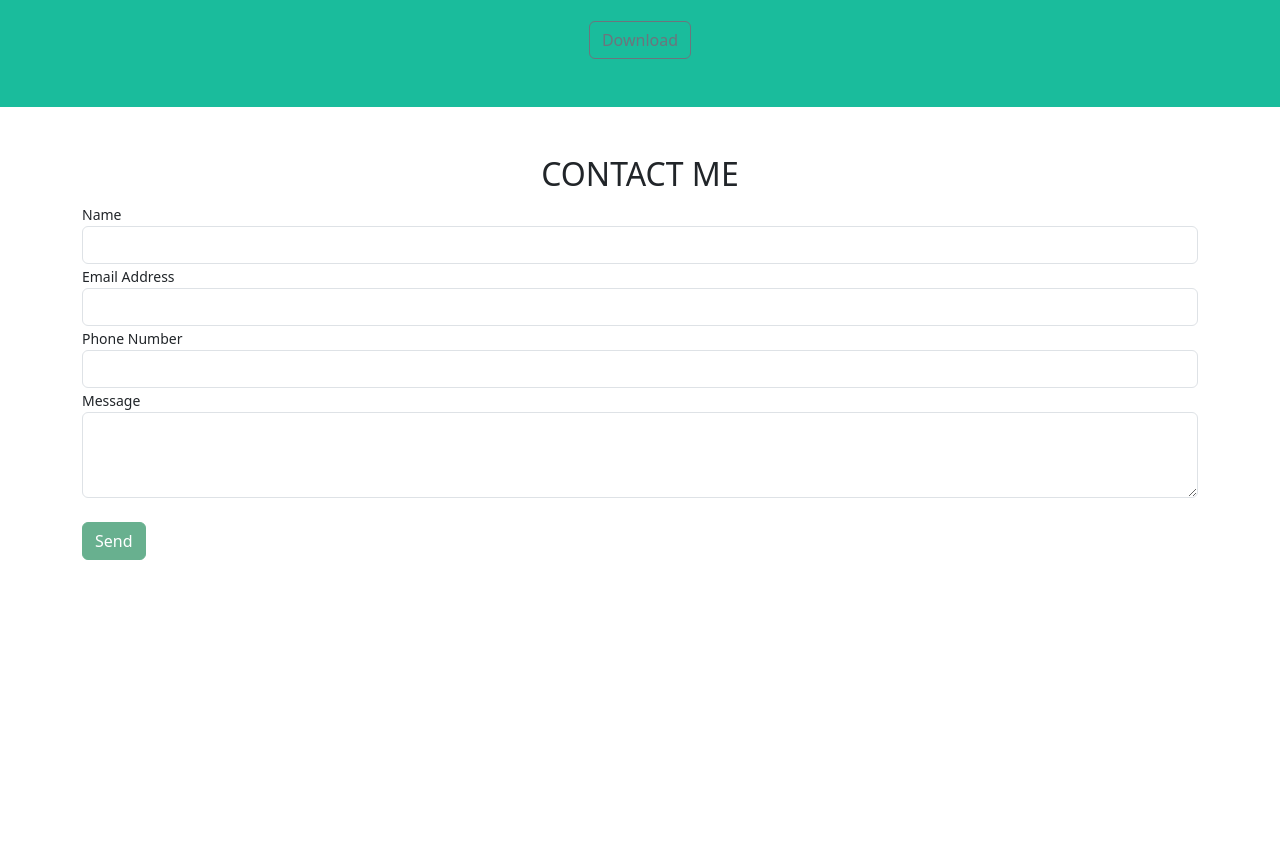
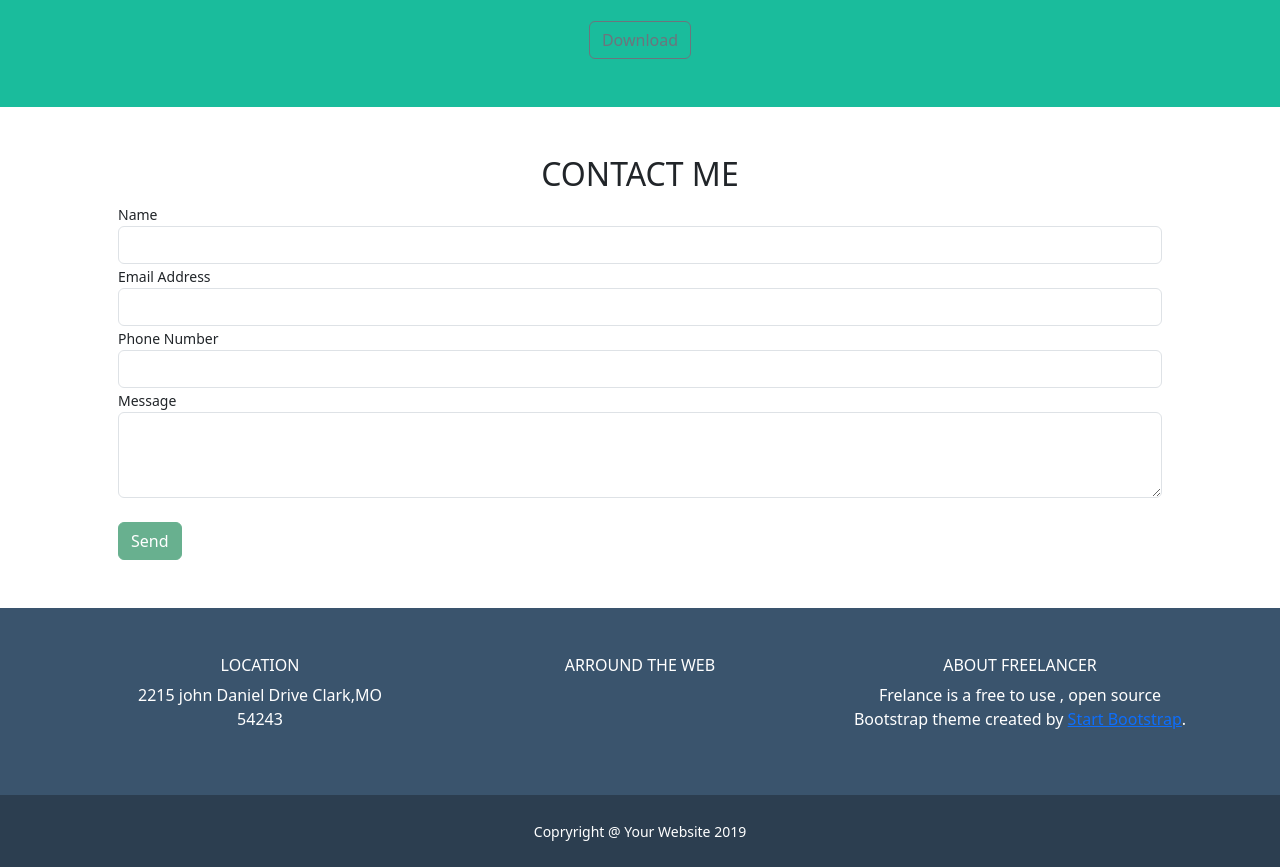
Before and after one commit to anto-iorfida/-html-css-bootstrap-freelancer, a plain HTML site: page index.html in a window 1280 px wide. Shown: the part 1334-2201 px from the top of the page. Before the commit the page ends 1942 px from the top, so only its background shows below. Drawn offline with nearby package versions, Linux system fonts and the light colour scheme.

Commit message:
feat: add footer

```diff
--- a/index.html
+++ b/index.html
@@ -13,10 +13,10 @@
     <header class="ms-bg-darkblue py-3">
         <div class="container">
             <div class="row text-white justify-content-between align-items-center ">
-                <div class="col-4">
+                <div class="col-4 fw-bold">
                     <div>START BOOTSTRAP</div>
                 </div>
-                <div class="col-3">
+                <div class="col-4">
                     <a href="">PORTFOLIO</a>
                     <a href="">ABOUT</a>
                     <a href=""> CONTACT</a>
@@ -35,7 +35,7 @@
         </section>
 
         <section>
-            <div class="container text-center py-5">
+            <div class="container text-center py-5 portfolio">
                 <h2>PORTFOLIO</h2>
                 <div class="row row-gap-4">
                     <div class="col-12 col-md-6 col-lg-4"><img src="img/cabin.png" alt="house"></div>
@@ -61,7 +61,7 @@
         </section>
 
         <section>
-            <div class="container py-5">
+            <div class="container p-5">
                 <h2 class="text-center">CONTACT ME</h2>
                 <small>Name</small>
                 <input type="text" class="form-control" aria-label="Text input with radio button">
@@ -78,6 +78,28 @@
             </div>
         </section>
 
+        <footer class="ms-bg-lightdarkblue">
+            <div class="container py-5 text-white">
+                <div class="row text-center row-gap-4">
+                    <div class="col-12 col-md-4">
+                        <h6>LOCATION</h6>
+                        <p>2215 john Daniel Drive Clark,MO <br> 54243</p>
+                    </div>
+                    <div class="col-12 col-md-4">
+                        <h6>ARROUND THE WEB</h6>
+                    </div>
+                    <div class="col-12 col-md-4">
+                        <h6>ABOUT FREELANCER</h6>
+                        <p>Frelance is a free to use , open source Bootstrap theme created by <a href="">Start Bootstrap</a>.</p>
+                    </div>
+                </div>
+            </div>
+        </footer>
+
+        <footer class="ms-bg-darkblue text-center py-4 text-white">
+            <small>Copryright @ Your Website 2019</small>
+        </footer>
+
     </main>
 
 </body>
--- a/style.css
+++ b/style.css
@@ -3,6 +3,9 @@
   --------------- */
   .ms-bg-darkblue{
     background-color: #2c3e50;
+  }
+  .ms-bg-lightdarkblue{
+    background-color: #3a546d;
   }
   .ms-bg-greenmarine{
     background-color: #1abc9c;
@@ -17,3 +20,7 @@
 img{
     max-width: 100%;
 }
+
+.portfolio img{
+    border-radius: 10px;
+}
```
